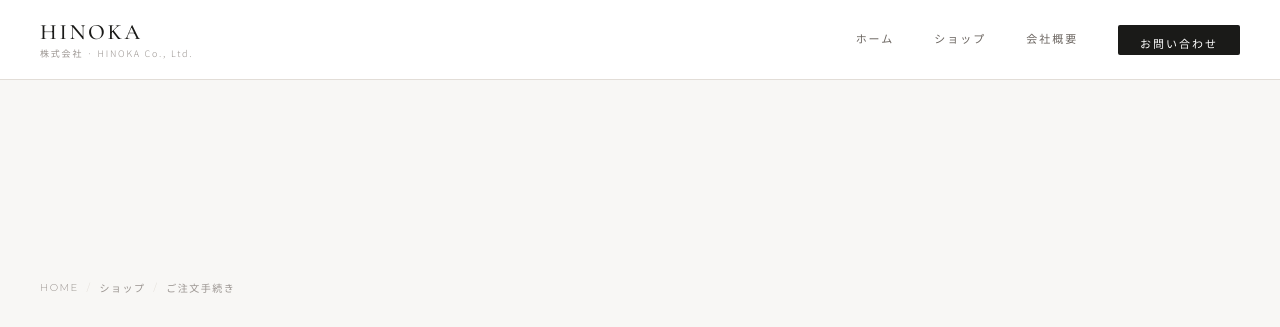
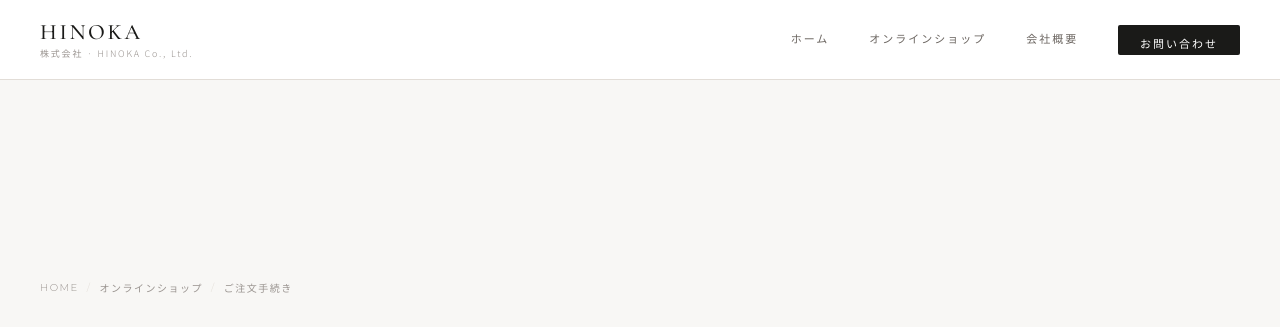
Before and after one commit to sskk0702/hinokaglobal, a plain HTML site: page checkout.html in a window 1280 px wide. Shown: the top 327 px of the page. Drawn offline with nearby package versions, Linux system fonts and the light colour scheme.

Commit message:
Update checkout.html

```diff
--- a/checkout.html
+++ b/checkout.html
@@ -16,7 +16,7 @@
     </a>
     <nav class="main-nav">
       <a href="index.html">ホーム</a>
-      <a href="shop.html">ショップ</a>
+      <a href="shop.html">オンラインショップ</a>
       <a href="about.html">会社概要</a>
       <a href="contact.html" class="nav-contact">お問い合わせ</a>
     </nav>
@@ -27,7 +27,7 @@
       <div class="page-hero-content">
         <div class="breadcrumb">
           <a href="index.html">Home</a><span>/</span>
-          <a href="shop.html">ショップ</a><span>/</span>
+          <a href="shop.html">オンラインショップ</a><span>/</span>
           ご注文手続き
         </div>
         <h1 class="page-title">ご注文手続き</h1>
```
